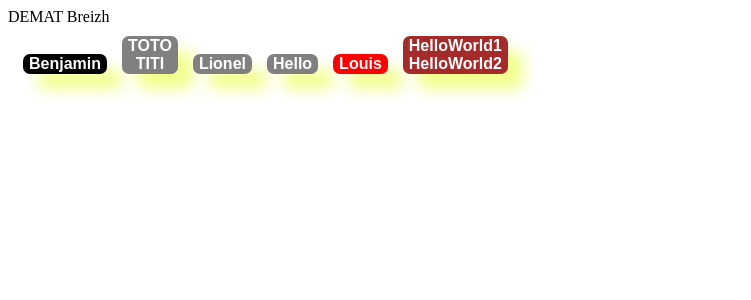
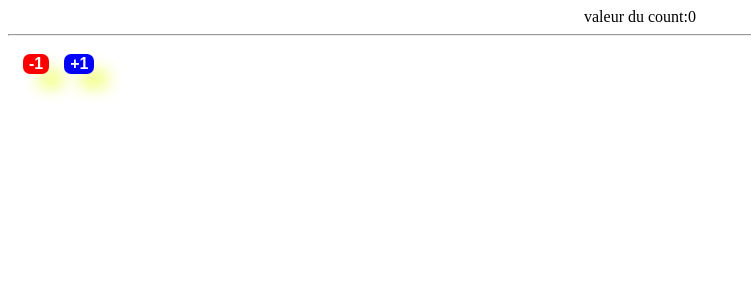
Before and after one commit to ttournesol2000/tjs_2025, a React (Vite) app: page / in a window 1280 px wide. Shown: the top 300 px of the page, without its empty margins (0-751 px from the left). Built offline with nearby package versions, Linux system fonts and the light colour scheme.

Commit message:
test effects

```diff
--- a/src/components/App/App.tsx
+++ b/src/components/App/App.tsx
@@ -1,28 +1,55 @@
-import './App.css'
-import Button from '../ui/Button/Button'
+import "./App.css";
+import Button from "../ui/Button/Button";
+import { useEffect, useState } from "react";
 
-const App=() => {
+const App = () => {
+  const [counter, setCounter] = useState(-100);
+
+  useEffect(() => {
+    return () => {
+      console.log('all refresh mount and un mount')
+    };
+  });
+
+  useEffect(() => {
+    return () => {
+      setCounter(0);
+      console.log('fromEffect on Counter:', counter)
+    };
+  }, [counter]);
+
+  useEffect(() => {
+    return () => {
+      console.log('mount:')
+    };
+  }, []);
+
   return (
-    <>
-    <div>DEMAT Breizh</div>
-    <Button children="Benjamin" style={{backgroundColor:'black'}} bgColor="red" clickAction={(unarg)=>{console.trace("arg:"+ unarg)}}/>
-    <Button bgColor="grey">
-      <div>TOTO</div>
-      <div>TITI</div>
+    <div>
+      <div>
+        <div style={{ textAlign: "center" }}>valeur du count:{counter}</div>
+      </div>
+      <hr />
+      <Button
+        bgColor="red"
+        clickAction={() => {
+          setCounter(counter - 1);
+          console.log(counter);
+        }}
+      >
+        -1
       </Button>
-    <Button children="Lionel" bgColor="grey" />
-    <Button bgColor="grey">Hello</Button>
-    <Button children="Louis" style={{backgroundColor:'red'}} bgColor="brown" />
-    <Button bgColor="brown" children={
-      <>
-      <div>HelloWorld1</div>
-      <div>HelloWorld2</div>
-      </>}>
-    </Button>
+      <Button
+        bgColor="blue"
+        clickAction={() => {
+          setCounter(counter + 1);
+          //console.log(counter);
+        }}
+      >
+        +1
+      </Button>
+    </div>
+  );
+};
 
-    </>
-
-  )
-}
-
-export default App
+export default App;
--- a/src/components/ui/Button/Button.tsx
+++ b/src/components/ui/Button/Button.tsx
@@ -3,7 +3,7 @@ import cmpstyle from "./Button.module.css";
 
 interface IButtonProps {
   style?: object;
-  bgColor: "tomato" | "brown" | "red" | "grey";
+  bgColor: "tomato" | "brown" | "red" | "grey"|"blue";
   type?: "button" | "reset" | "submit";
   clickAction?: (unArg:string)=>void;
   children: string | React.ReactElement | Array<string | React.ReactElement>;
@@ -21,8 +21,11 @@ const Button: React.FunctionComponent<IButtonProps> = ({
     evt: React.MouseEvent<HTMLButtonElement, MouseEvent>
   ) => {
     console.log(evt);
+    //console.log(clickAction);
     if(clickAction)
-      console.log("bouton cliqué!");
+    {
+      clickAction("bouton cliqué!")
+    }
   };
 
   //console.trace(style);
```
